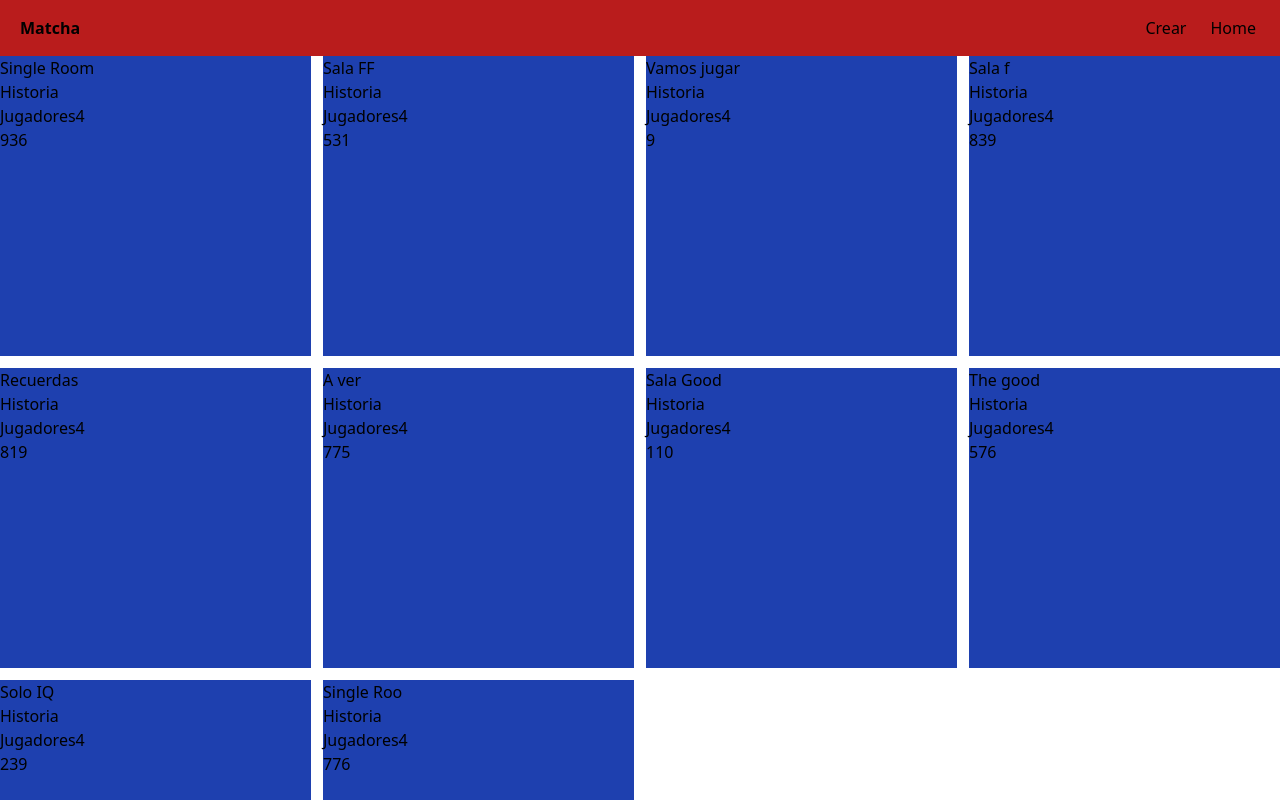
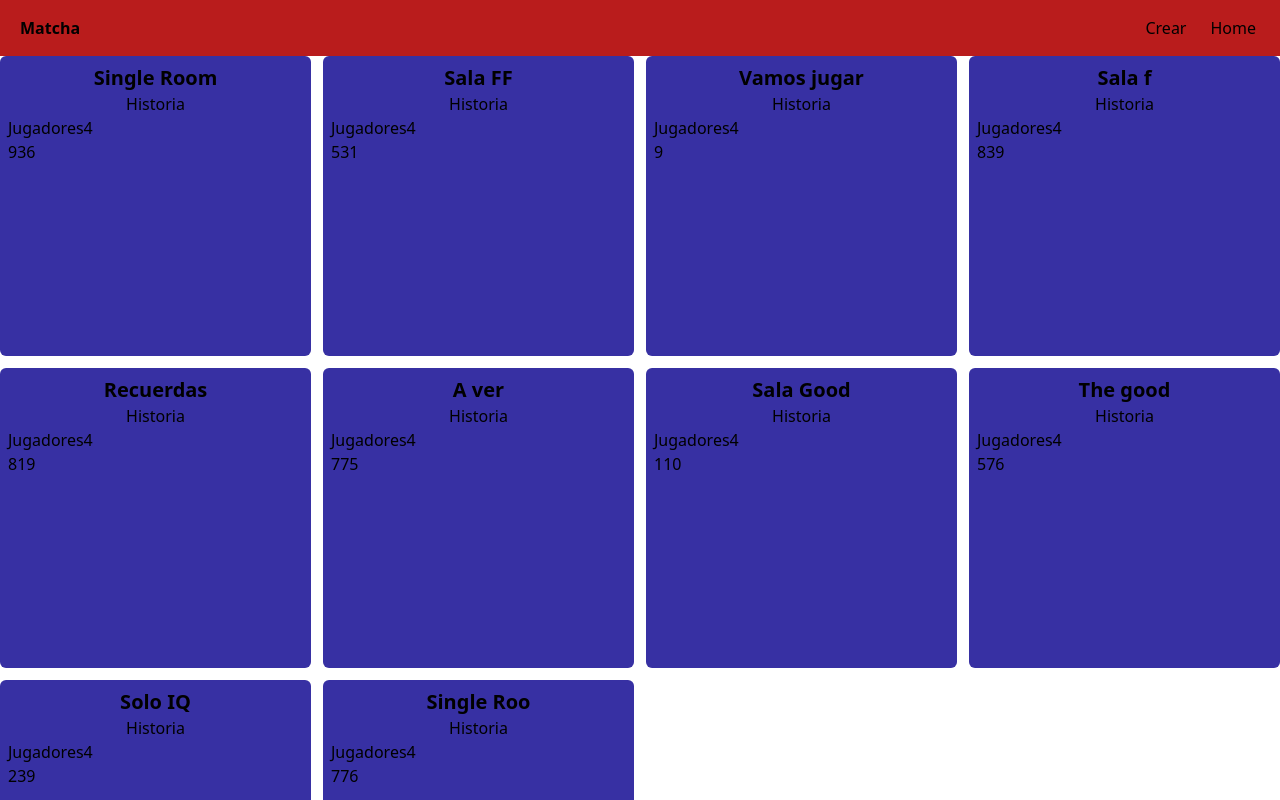
Before and after one commit to LuisArielRetanaHernadez/Memorama, a React (Vite) app: page / in a window 1280 px wide. Shown: the top 800 px of the page. Built offline with nearby package versions, Linux system fonts and the light colour scheme.

Commit message:
centrado el titulo y la categoria del room

```diff
--- a/src/components/Room/Room.jsx
+++ b/src/components/Room/Room.jsx
@@ -2,10 +2,10 @@
 const Room = ({id, title}) => {
 
   return (
-    <div className=" bg-blue-800">
-      <div>
-        <h3>{title}</h3>
-        <h4>Historia</h4>
+    <div className="p-2 rounded-md bg-indigo-800">
+      <div className="text-center">
+        <h3 className="font-bold text-xl">{title}</h3>
+        <h4 className="">Historia</h4>
       </div>
       <div>
         <span>Jugadores</span>
```
